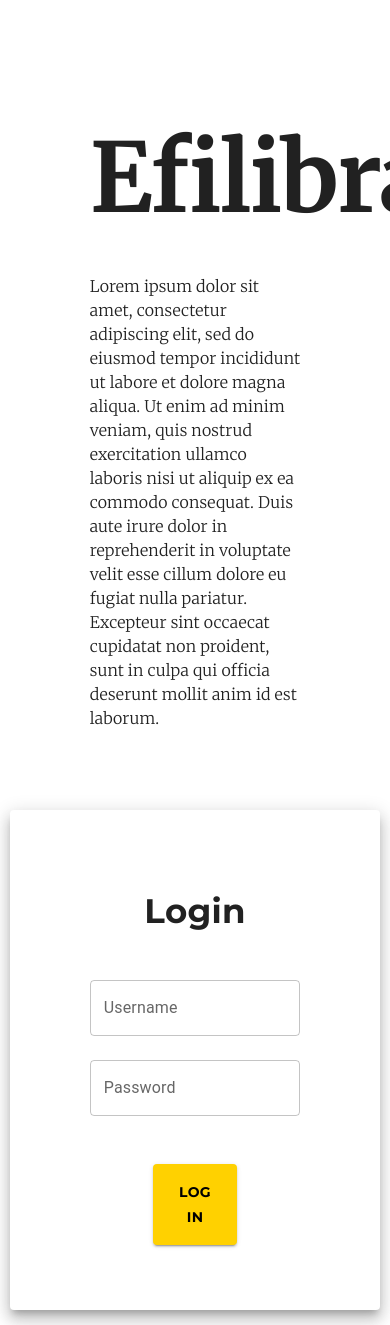
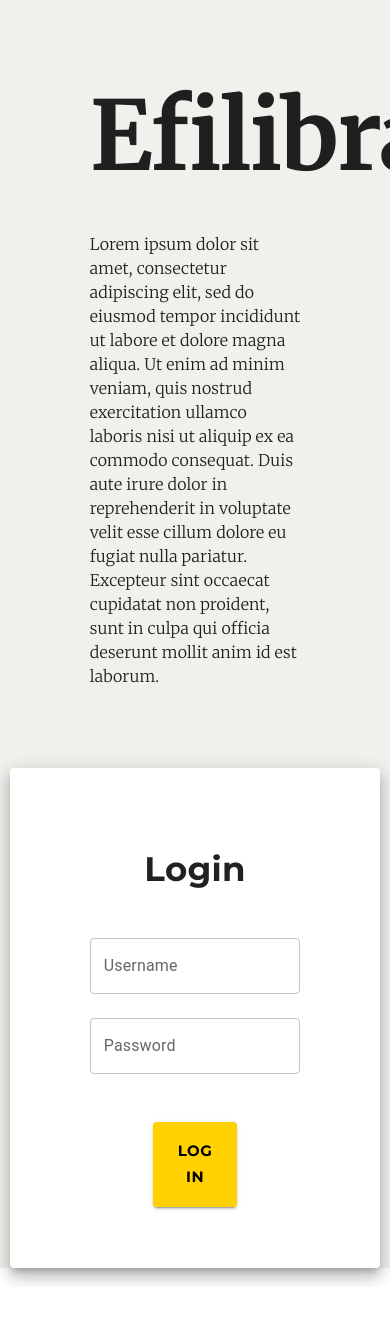
Before and after one commit to LibraryProjectGroup/library-project-frontend, a React (Create React App) app: page / in a window 390 px wide. Shown: the top 1325 px of the page. After the commit the page ends 1287 px from the top, so only its background shows below. Built offline with nearby package versions, Linux system fonts and the light colour scheme; no server answers.

Commit message:
added bgcolor to Grid and fixed height and width
Parent Grid's height wasn't responsive before the fix

```diff
--- a/src/Auth/LoginPage.tsx
+++ b/src/Auth/LoginPage.tsx
@@ -38,8 +38,9 @@ const LoginPage = () => {
       justifyContent="space-around"
       alignItems="center"
       sx={{
-        width: "100vw",
-        height: "100vh",
+        maxWidth: window.innerWidth,
+        minHeight: window.innerHeight,
+        backgroundColor: "#f0f0ec",
       }}
     >
       <Grid
@@ -49,22 +50,10 @@ const LoginPage = () => {
         sx={{ width: "95%", height: "90%" }}
       >
         <Grid item xs={12} md={7}>
-          <Box
-            sx={
-              {
-                /*
-            height: 300,
-            width: 900,
-            maxWidth: "50%",
-            top: "25%",
-            left: "10%",
-            position: "fixed", */
-              }
-            }
-          >
+          <Box>
             <Box sx={{ padding: 10 }}>
               <Typography
-                variant="h1"
+                variant="h1" //not responsive font
                 sx={{
                   fontFamily: "Merriweather",
                   fontWeight: "bold",
@@ -148,9 +137,13 @@ const LoginPage = () => {
                   sx={{
                     fontFamily: "Montserrat",
                     fontWeight: "bold",
+                    fontSize: 15,
                     width: "40%",
                     backgroundColor: "#FFD100",
                     color: "black",
+                    "&:hover": {
+                      backgroundColor: "#FFB500",
+                    },
                     padding: 2,
                   }}
                 >
```
